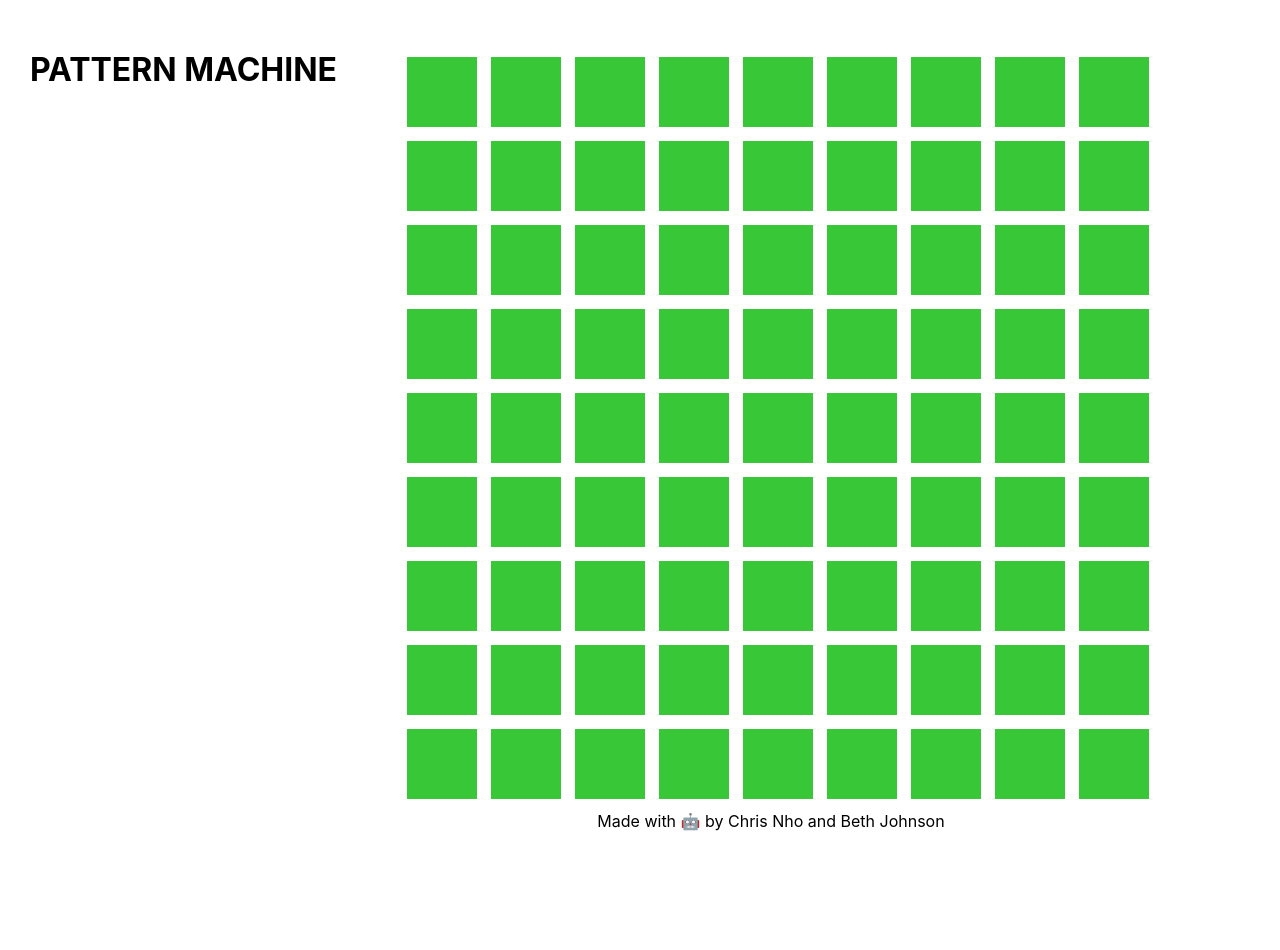
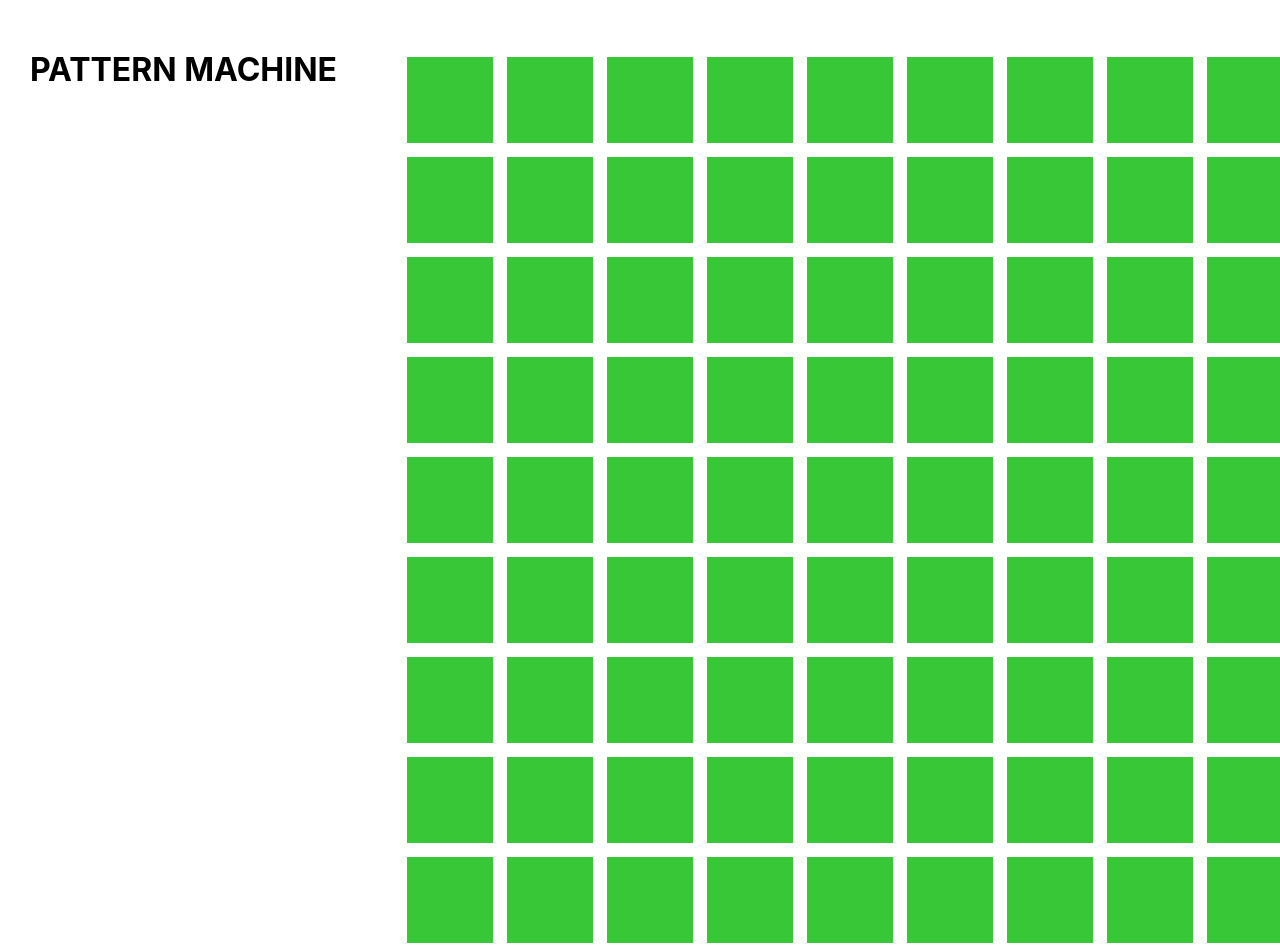
Before and after one commit to beth/pattern-machine, a React (Create React App) app: page / in a window 1280 px wide. Before the commit the page ends 831 px from the top, so only its background shows below. Built offline with nearby package versions, Linux system fonts and the light colour scheme; the HTML template or start-up script is replaced by a standard one.

Commit message:
make grid overall size constant, change square size based on grid count

```diff
--- a/src/App.css
+++ b/src/App.css
@@ -11,34 +11,30 @@ h1 {
 .sidebar {
   margin-left: 30px;
   margin-top: 50px;
-}
-
-.footer {
   display: flex;
-  justify-content: center;
-  margin-top: 5px;
-  width: 742px;
+  flex-direction: column;
+  justify-content: space-between;
 }
 
 .machine {
+  height: 900px;
+  width: 900px;
   display: flex;
   flex-direction: column;
   margin-top: 50px;
   margin-left: 50px;
-  align-items: flex-start;
 }
 
 .row {
   display: flex;
   flex-direction: row;
-  justify-content: center;
+  flex-grow: 1;
 }
 
 .square {
-  width: 70px;
-  height: 70px;
   border: 7px solid white;
   cursor: pointer;
+  flex-grow: 1;
 }
 
 .square.green {
--- a/src/App.js
+++ b/src/App.js
@@ -115,6 +115,7 @@ function App() {
   return (
     <div class="app">
       <div className="sidebar">
+        <div class="header">
           <Title />
           <i onClick={toggleSettings} class={`fas fa-cog fa-2x ${showSettings ? 'selected' : ''}`}></i>
           <i onClick={shareGrid} class="fas fa-share fa-2x"></i>
@@ -123,13 +124,9 @@ function App() {
             incrementGridSize={incrementGridSize}
           /> : null}
         </div>
+      </div>
       <div className="machine">
         { grid.map((row, rowIdx) => <Row row={row} rowIdx={rowIdx} onSquareUpdate={onSquareUpdate} key={rowIdx}/>)}
-        <div className="footer">
-          <div>
-            Made with 🤖 by Chris Nho and Beth Johnson
-          </div>
-        </div>
       </div>
     </div>
   );
```
Lines whose indentation alone changed are shown as unchanged.
